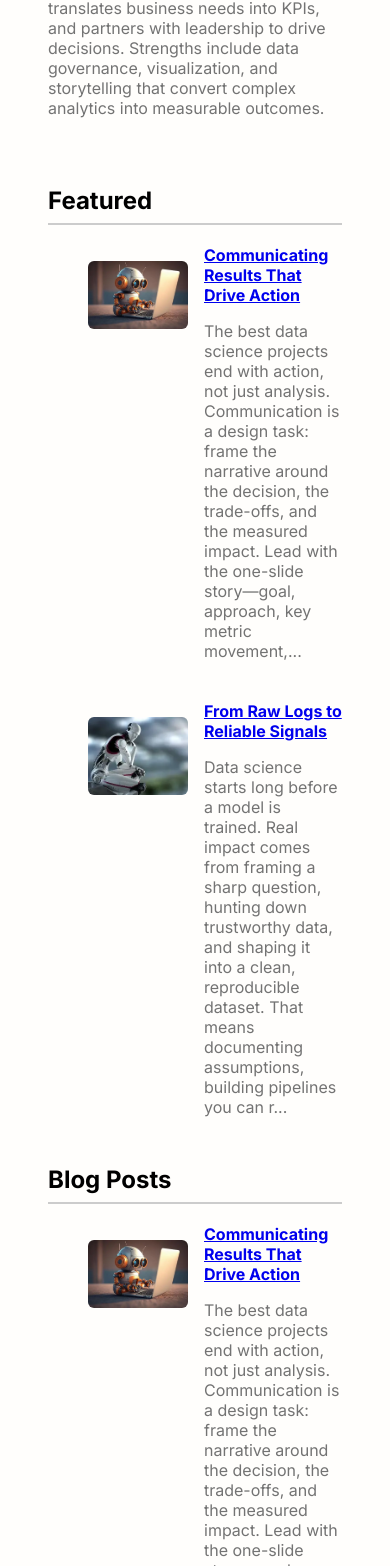
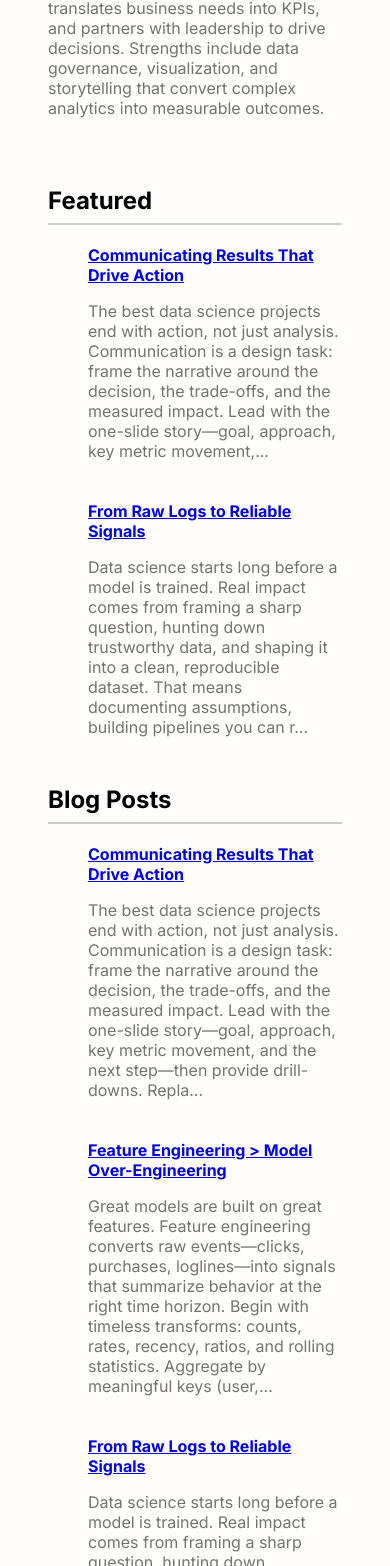
Before and after one commit to RahulBhattacharya1/RahulBhattacharya1.github.io, a Jekyll site: the page built from index.html, in a window 390 px wide. Shown: the part 563-2129 px from the top of the page. Built offline with Jekyll 4.4.1, drawn with Linux system fonts in a browser that asks for light colours.

Commit message:
Update main.scss

```diff
--- a/assets/css/main.scss
+++ b/assets/css/main.scss
@@ -200,3 +200,11 @@ body {
 .sidebar .social-icons a.github   { background: #181717; }  /* GitHub */
 
 .sidebar .social-icons a:hover { transform: translateY(-2px); filter: brightness(1.1); }
+
+@media (max-width: 768px) {
+  /* Hide list thumbnails in Featured + Blog sections on the home page */
+  .featured .post-item img,
+  .posts .post-item img {
+    display: none !important;
+  }
+}
```
